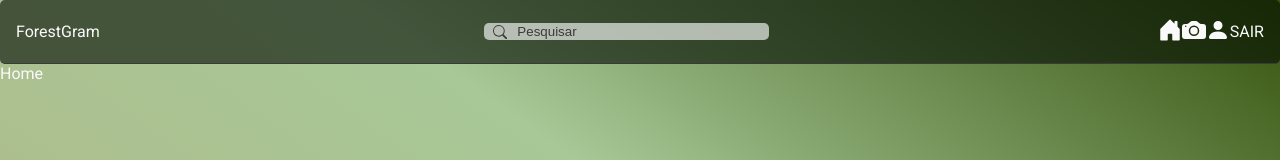
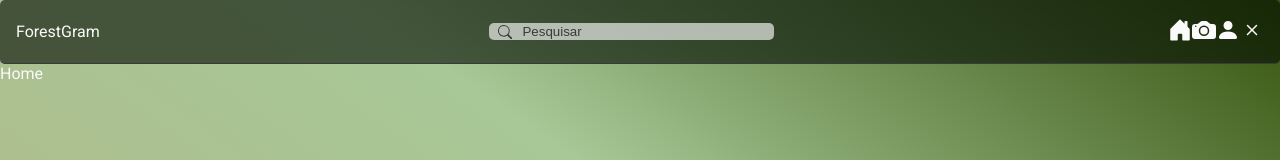
Before and after one commit to Rodrigo-Rods/ReactGram, a React (Create React App) app in the folder 12_ReactGram/frontend/: page / in a window 1280 px wide. Shown: the top 160 px of the page. Built offline with nearby package versions, Linux system fonts and the light colour scheme; sample sign-in values are in the browser's storage.

Commit message:
X na Navbar agora é logout

```diff
--- a/12_ReactGram/frontend/src/components/Navbar.js
+++ b/12_ReactGram/frontend/src/components/Navbar.js
@@ -6,7 +6,11 @@ import {
     BsSearch,
     BsHouseDoorFill,
     BsFillPersonFill,
-    BsFillCameraFill
+    BsFillCameraFill,
+    BsExclude,
+    BsX,
+    BsLightbulbOff,
+    BsExplicit
 } from 'react-icons/bs';
 
 // Hooks
@@ -15,9 +19,23 @@ import { useAuth } from '../hooks/useAuth';
 import { useDispatch, useSelector } from 'react-redux';
 import { useNavigate } from 'react-router-dom';
 
+//Redux
+import { logout, reset } from '../slices/authSlice';
+
 const Navbar = () => {
     const { auth } = useAuth();
     const { user } = useSelector((state) => state.auth);
+
+    const navigate = useNavigate()
+
+    const dispatch = useDispatch()
+
+    const handleLogout = () => {
+        dispatch(logout())
+        dispatch(reset())
+
+        navigate('/login')
+    }
 
     return <nav id="nav">
         <Link to="/">ForestGram</Link>
@@ -45,7 +63,7 @@ const Navbar = () => {
                             <BsFillPersonFill />
                         </NavLink>
                     </li>
-                    <li><span>SAIR</span></li>
+                    <li><span onClick={handleLogout}><BsX /></span></li>
                 </>
             ) : (
                 <>
```
